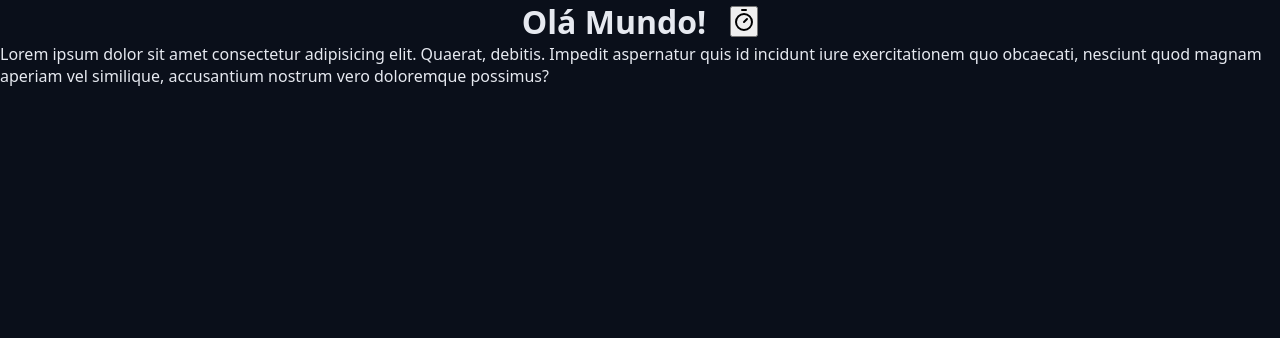
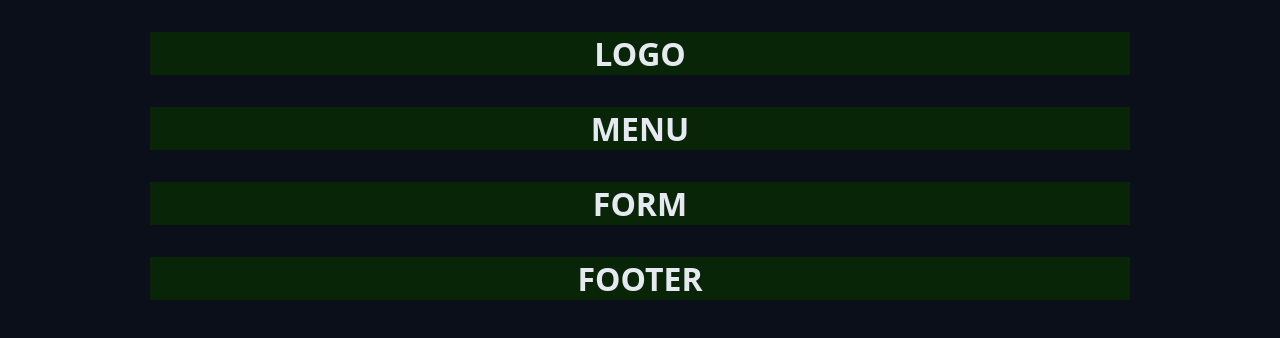
Before and after one commit to jtigik/REACT-Projs, a React (Vite) app in the folder Pomodoro/Pomodoro-Prototype/: page / in a window 1280 px wide. Shown: the top 338 px of the page. Built offline with nearby package versions, Linux system fonts and the light colour scheme.

Commit message:
Creating new component 'container'

```diff
--- a/Pomodoro/Pomodoro-Prototype/src/App.tsx
+++ b/Pomodoro/Pomodoro-Prototype/src/App.tsx
@@ -12,7 +12,7 @@
 para que o React possa diferenciá-lo de elementos HTML nativos.
 A esse padrão de nomenclatura, damos o nome de PascalCase. */
 
-import { TimerIcon } from "lucide-react";
+import { Container } from "./components/Container";
 import { Heading } from "./components/Heading";
 import "./styles/global.css";
 import "./styles/theme.css";
@@ -21,18 +21,21 @@
     console.log("Renderizando o componente App");
     return (
         <>
-            <Heading>
-                Olá Mundo!
-                <button>
-                    <TimerIcon />
-                </button>
-            </Heading>
-            <p>
-                Lorem ipsum dolor sit amet consectetur adipisicing elit.
-                Quaerat, debitis. Impedit aspernatur quis id incidunt iure
-                exercitationem quo obcaecati, nesciunt quod magnam aperiam vel
-                similique, accusantium nostrum vero doloremque possimus?
-            </p>
+            <Container>
+                <Heading>LOGO</Heading>
+            </Container>
+
+            <Container>
+                <Heading>MENU</Heading>
+            </Container>
+
+            <Container>
+                <Heading>FORM</Heading>
+            </Container>
+
+            <Container>
+                <Heading>FOOTER</Heading>
+            </Container>
         </>
     );
 }
--- /dev/null
+++ b/Pomodoro/Pomodoro-Prototype/src/components/Container.module.css
@@ -0,0 +1,15 @@
+.container-fluid {
+    background-color: rgb(8, 37, 8);
+}
+
+.container {
+    max-width: 98rem;
+    margin: 0 auto;
+    background-color: rgb(8, 37, 8);
+}
+
+.content {
+    margin: 3.2rem;
+    background-color: rgb(8, 37, 8);
+    text-align: center;
+}
--- /dev/null
+++ b/Pomodoro/Pomodoro-Prototype/src/components/Container.tsx
@@ -0,0 +1,15 @@
+import style from "./Container.module.css";
+
+type ContainerProps = {
+    children: React.ReactNode;
+};
+
+export function Container({ children }: ContainerProps) {
+    return (
+        <div className={style.containerFluid}>
+            <div className={style.container}>
+                <div className={style.content}>{children}</div>
+            </div>
+        </div>
+    );
+}
--- a/Pomodoro/Pomodoro-Prototype/src/styles/global.css
+++ b/Pomodoro/Pomodoro-Prototype/src/styles/global.css
@@ -26,19 +26,3 @@
     background: var(--gray-900);
     color: var(--text-default);
 }
-
-.container-fluid {
-    background-color: rgb(8, 37, 8);
-}
-
-.container {
-    max-width: 98rem;
-    margin: 0 auto;
-    background-color: rgb(8, 37, 8);
-}
-
-.content {
-    margin: 3.2rem;
-    background-color: rgb(8, 37, 8);
-    text-align: center;
-}
```
